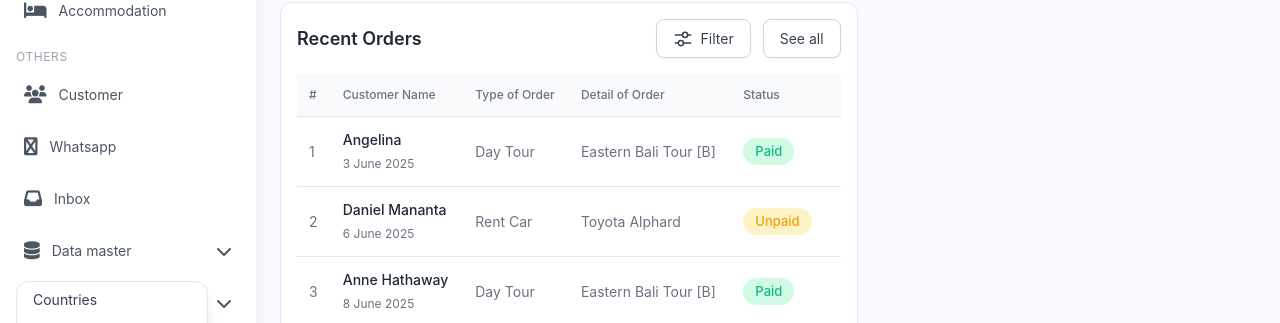
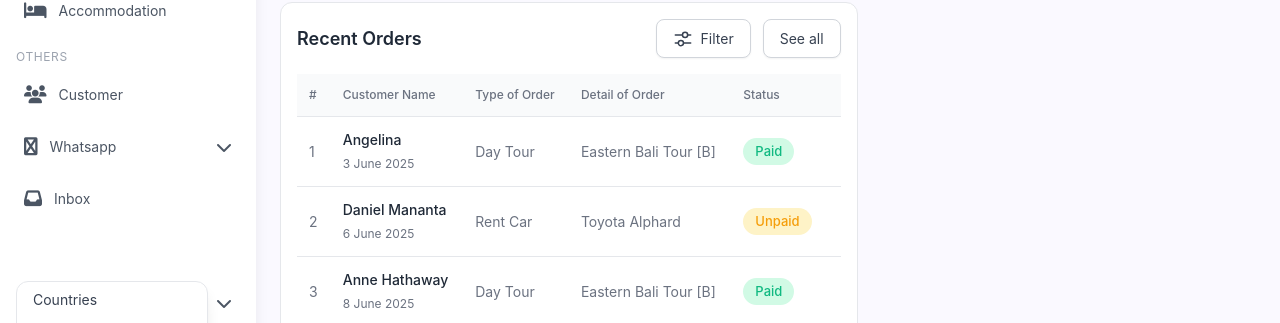
Before and after one commit to myreds12/urbanlife-frontend, a React (Vite) app in the folder urbanlife-frontend/: page /admin/dashboard in a window 1280 px wide. Both pictures are taken after a click on the button "Data master". Shown: the part 415-738 px from the top of the page. Built offline with nearby package versions, Linux system fonts and the light colour scheme.

Commit message:
Improving SideBar

```diff
--- a/urbanlife-frontend/src/components/AdminDashboard/Customer/CustomerTable.tsx
+++ b/urbanlife-frontend/src/components/AdminDashboard/Customer/CustomerTable.tsx
@@ -49,7 +49,7 @@ const CustomerTable = ({ data, columns }) => {
           value={searchTerm}
           onChange={(e) => setSearchTerm(e.target.value)}
         />
-        <button className="bg-gray-200 p-2 rounded">Download</button>
+        <button className="bg-gray-200 p-2 rounded fa--download">Download</button>
       </div>
       <div className="overflow-x-auto">
         <table className="w-full border border-gray-300 rounded-lg">
--- a/urbanlife-frontend/src/components/AdminDashboard/Utils/Ui/Dropdown.tsx
+++ b/urbanlife-frontend/src/components/AdminDashboard/Utils/Ui/Dropdown.tsx
@@ -29,7 +29,8 @@ export const Dropdown: React.FC<DropdownProps> = ({ isOpen, onClose, children, c
   return (
     <div
       ref={dropdownRef}
-      className={`absolute z-40 right-0 mt-2 rounded-xl border border-gray-200 bg-white shadow-lg dark:border-gray-800 dark:bg-gray-900 ${className}`}
+      className={`absolute z-40 right-0 mt-2 rounded-xl border border-gray-200 bg-white shadow-lg ${className}`}
+
     >
       {children}
     </div>
--- a/urbanlife-frontend/src/components/AdminDashboard/Utils/Ui/DropdownItem.tsx
+++ b/urbanlife-frontend/src/components/AdminDashboard/Utils/Ui/DropdownItem.tsx
@@ -1,4 +1,4 @@
-import { Link } from "react-router";
+import { Link } from "react-router-dom";
 
 interface DropdownItemProps {
   tag?: "a" | "button";
@@ -11,12 +11,12 @@ interface DropdownItemProps {
 }
 
 export const DropdownItem: React.FC<DropdownItemProps> = ({
-  tag = "button",
+  tag = "a",
   to,
   onClick,
   onItemClick,
   baseClassName = "block w-full text-left px-4 py-2 text-sm text-gray-700 hover:bg-gray-100 hover:text-gray-900",
-  className,
+  className = "",
   children,
 }) => {
   const handleClick = (event: React.MouseEvent) => {
--- a/urbanlife-frontend/src/layouts/AdminDashboard/AppSidebar.tsx
+++ b/urbanlife-frontend/src/layouts/AdminDashboard/AppSidebar.tsx
@@ -17,7 +17,14 @@ const contentItems = [
 
 const othersItems = [
   { icon: "fa-users", name: "Customer", path: "/admin/customer" },
-  { icon: "fa-whatsapp", name: "Whatsapp", path: "/admin/whatsapp-connect" },
+  {
+    icon: "fa-whatsapp",
+    name: "Whatsapp",
+    subItems: [
+      { name: "Connect", path: "/admin/whatsapp-connect" },
+      { name: "Template", path: "/admin/whatsapp-template" },
+    ],
+  },
   { icon: "fa-inbox", name: "Inbox", path: "/admin/inbox" },
   {
     icon: "fa-database",
@@ -42,6 +49,8 @@ const AppSidebar = () => {
   const [openDropdown, setOpenDropdown] = useState<string | null>(null);
 
   const isActive = (path: string) => location.pathname === path;
+  const isAnySubItemActive = (subItems: any[]) =>
+    subItems?.some((item) => isActive(item.path));
 
   const toggleDropdown = (name: string) => {
     setOpenDropdown((prev) => (prev === name ? null : name));
@@ -49,49 +58,65 @@ const AppSidebar = () => {
 
   const renderMenuItems = (items: typeof navItems) => (
     <ul className="space-y-2">
-      {items.map((item) => (
+      {items.map((item) => {
+        const isDropdownOpen = openDropdown === item.name;
+        const isSubmenuActive = isAnySubItemActive(item.subItems || []);
+        const isMainActive = isActive(item.path || "");
+        const isActiveStyle = isMainActive || isSubmenuActive;
+
+        return (
           <li key={item.name} className="relative">
             {item.subItems ? (
               <>
                 <button
                   onClick={() => toggleDropdown(item.name)}
                   className={`flex items-center p-2 rounded-lg w-full text-left transition-colors ${
-                  isActive(item.path || "") ? "bg-teal-500 text-white" : "text-gray-600 hover:bg-gray-100"
+                    isDropdownOpen || isSubmenuActive
+                      ? "bg-teal-500 text-white"
+                      : "text-gray-600 hover:bg-gray-100"
                   }`}
                 >
                   <i className={`fas ${item.icon} mr-3 text-lg`}></i>
                   <span className="text-sm">{item.name}</span>
-                <i className={`fas fa-chevron-down ml-auto transition-transform ${
-                  openDropdown === item.name ? "rotate-180" : ""
-                }`}></i>
+                  <i
+                    className={`fas fa-chevron-down ml-auto transition-transform ${
+                      isDropdownOpen ? "rotate-180" : ""
+                    }`}
+                  ></i>
                 </button>
                 <Dropdown
-                isOpen={openDropdown === item.name}
+                  isOpen={isDropdownOpen}
                   onClose={() => setOpenDropdown(null)}
                   className="w-48 mt-1 left-0"
                 >
                   {item.subItems.map((subItem) => (
-                  <DropdownItem key={subItem.name} to={subItem.path} onItemClick={() => setOpenDropdown(null)}>
+                    <DropdownItem
+                      key={subItem.name}
+                      to={subItem.path}
+                      onItemClick={() => setOpenDropdown(null)}
+                      className={isActive(subItem.path) ? "bg-teal-500 text-white" : ""}
+                    >
                       {subItem.name}
                     </DropdownItem>
                   ))}
                 </Dropdown>
               </>
             ) : (
-            item.path && (
               <Link
-                to={item.path}
+                to={item.path!}
                 className={`flex items-center p-2 rounded-lg transition-colors ${
-                  isActive(item.path) ? "bg-teal-500 text-white" : "text-gray-600 hover:bg-gray-100"
+                  isMainActive
+                    ? "bg-teal-500 text-white"
+                    : "text-gray-600 hover:bg-gray-100"
                 }`}
               >
                 <i className={`fas ${item.icon} mr-3 text-lg`}></i>
                 <span className="text-sm">{item.name}</span>
               </Link>
-            )
             )}
           </li>
-      ))}
+        );
+      })}
     </ul>
   );
 
```
Lines whose indentation alone changed are shown as unchanged.
